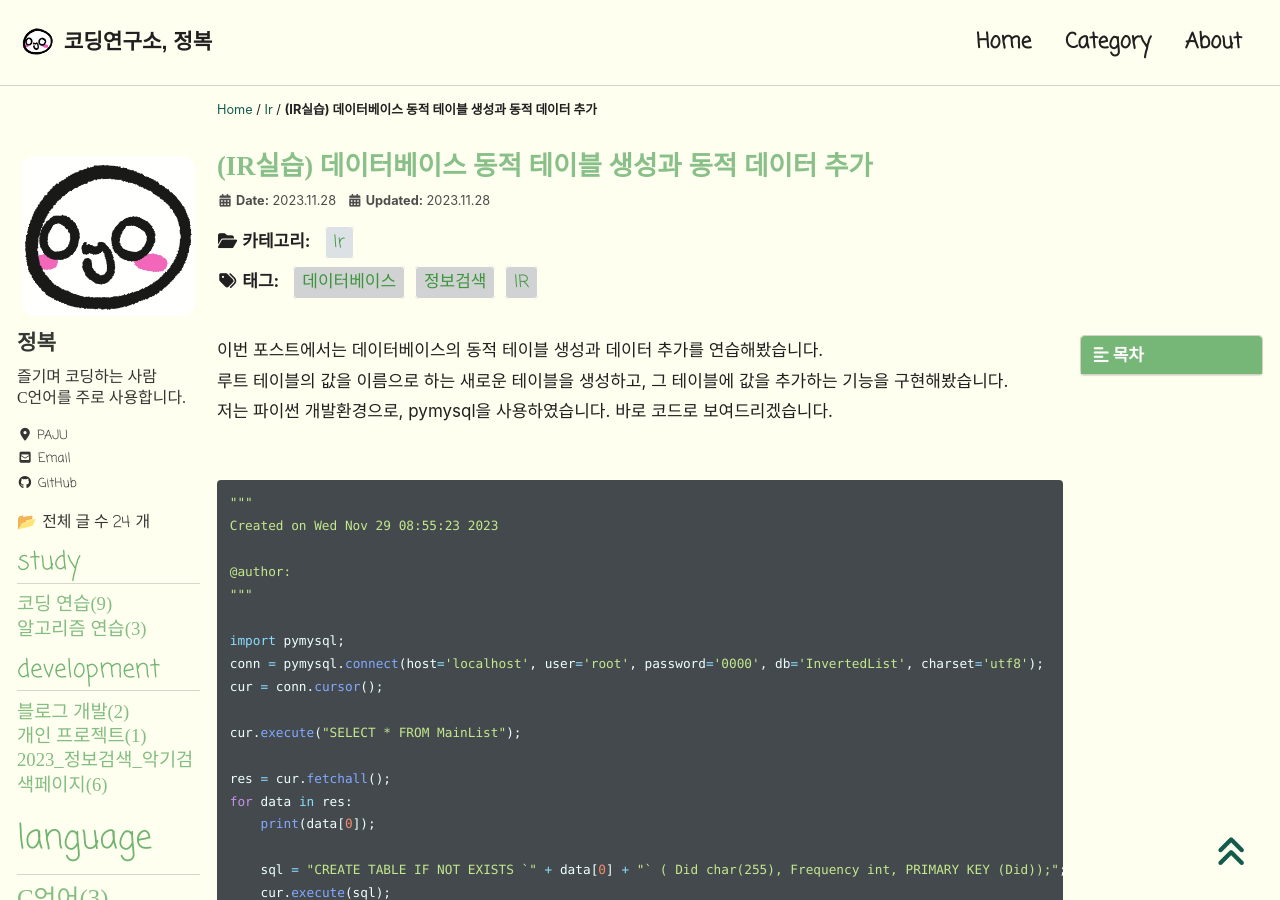
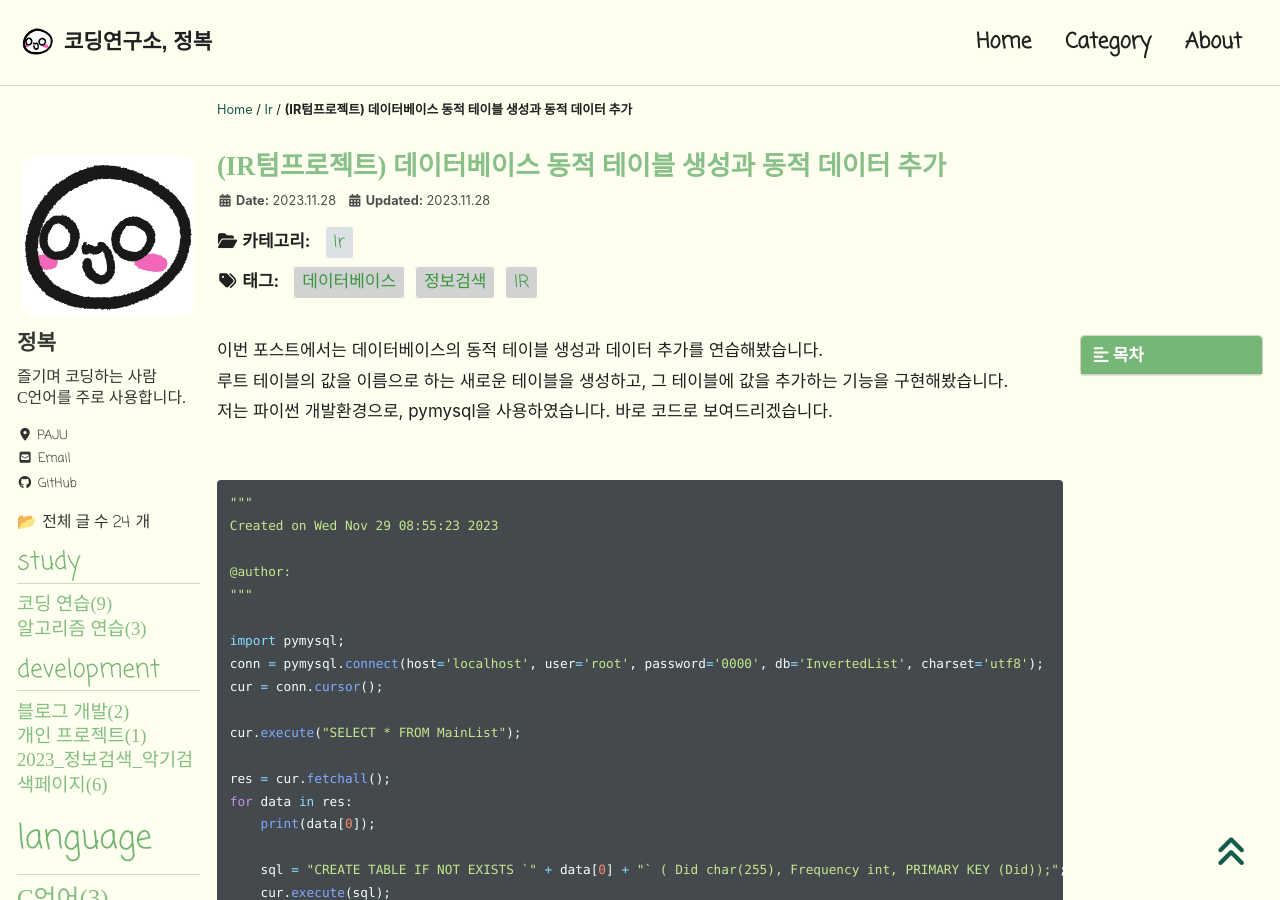
Before and after one commit to JBL28/jbl28.github.io, a Jekyll site: the page built from _posts/Ir/2023-11-28-데이터베이스의 동적 테이블생성과 동적 데이터 추가.md, in a window 1280 px wide and 900 px high. Built offline with Jekyll 4.4.1, drawn with Linux system fonts in a browser that asks for light colours; cached includes are drawn as plain includes; nearby versions of some CDN libraries; some web fonts are replaced; comment, search, counter and statistics services are not loaded.

Commit message:
Update 2023-11-28-데이터베이스의 동적 테이블생성과 동적 데이터 추가.md

```diff
--- a/_posts/Ir/2023-11-28-데이터베이스의 동적 테이블생성과 동적 데이터 추가.md
+++ b/_posts/Ir/2023-11-28-데이터베이스의 동적 테이블생성과 동적 데이터 추가.md
@@ -1,6 +1,6 @@
 ---
-title:  "(IR실습) 데이터베이스 동적 테이블 생성과 동적 데이터 추가"
-excerpt: "(IR실습) 데이터베이스 동적 테이블 생성과 동적 데이터 추가"
+title:  "(IR텀프로젝트) 데이터베이스 동적 테이블 생성과 동적 데이터 추가"
+excerpt: "(IR텀프로젝트) 데이터베이스 동적 테이블 생성과 동적 데이터 추가"
 
 categories:
   - Ir
```
